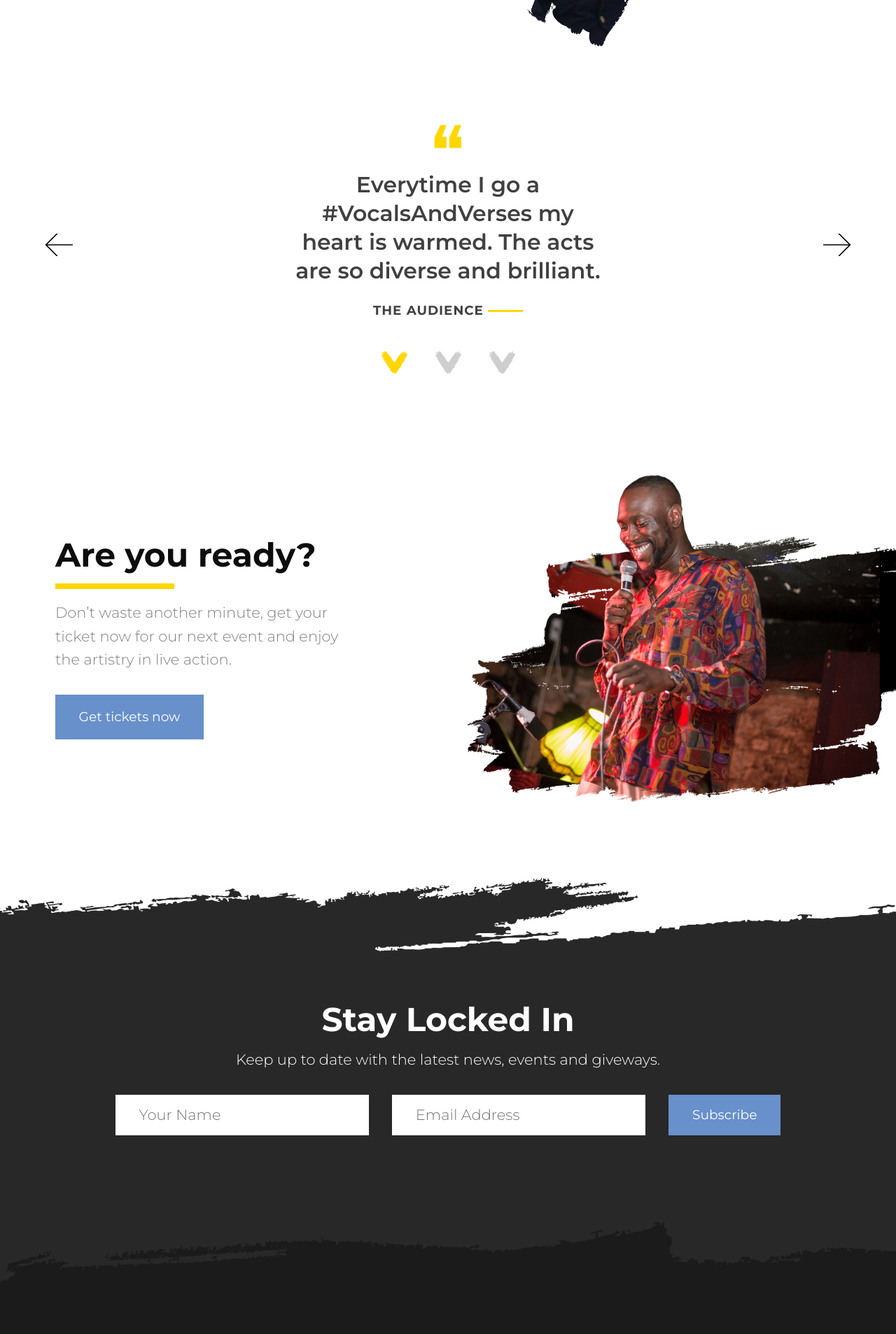
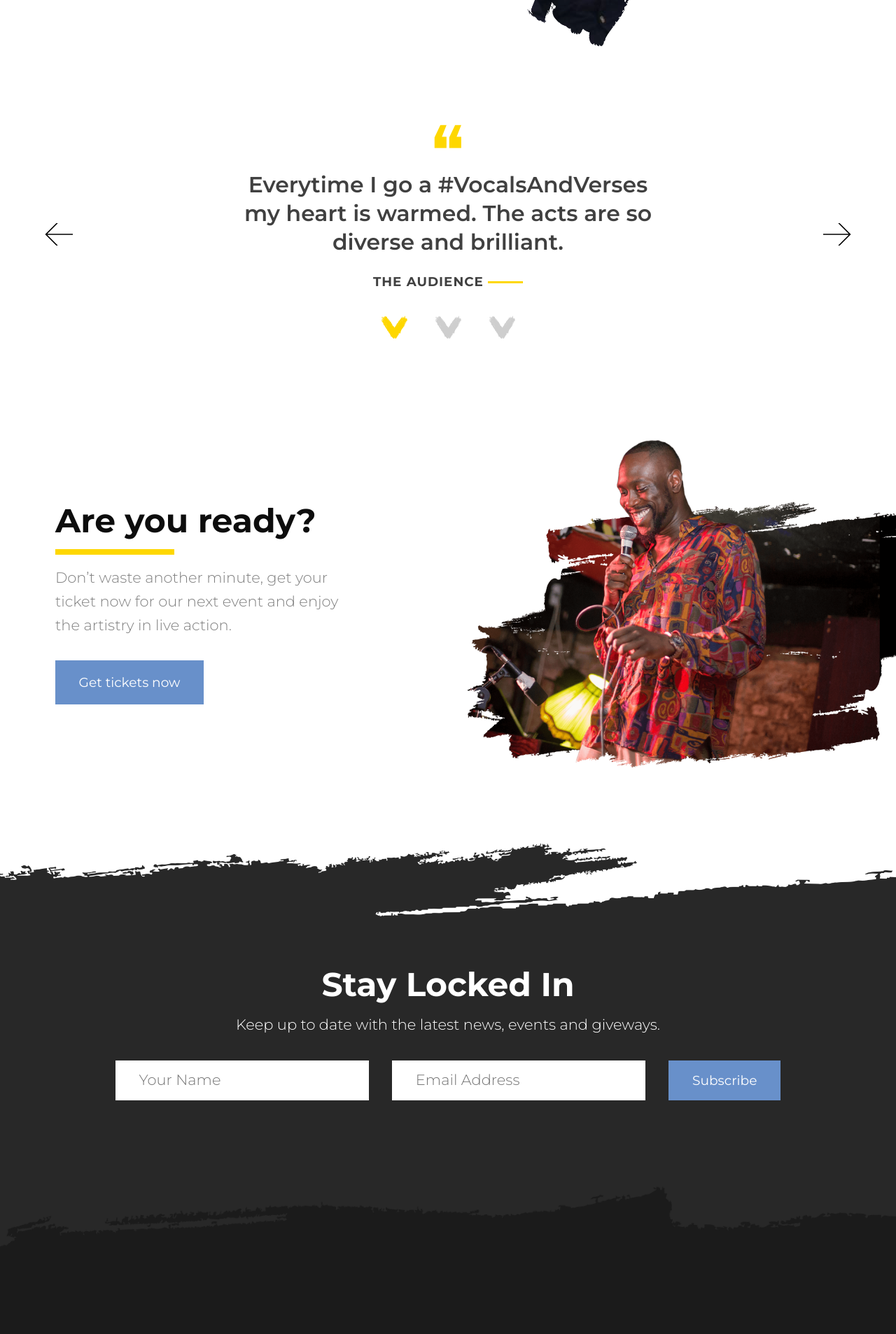
Before and after one commit to LloydBennett/vocalsandverses, a Jekyll site: the page built from index.html, in a window 1280 px wide. Shown: the part 2490-4397 px from the top of the page at 70% size. Built offline with Jekyll 4.4.1, drawn with Linux system fonts in a browser that asks for light colours.

Commit message:
made tweaks to carousel module

```diff
--- a/_includes/testimonals.html
+++ b/_includes/testimonals.html
@@ -1,16 +1,21 @@
 <section class="section testimonals quote-mark" data-carousel="testimonal">
   <div class="container">
-    <div class="col-md-5 testimonals-entry">
+    <div class="testimonals-wrapper">
+      <div class="testimonals-entry">
+        <div class="testimonals-entry-wrapper">
           <blockquote>
             <q>Everytime I go a #VocalsAndVerses my
               heart is warmed. The acts are so diverse
-        and brilliant.</q>
+              and brilliant.
+            </q>
             <span class="quotee">
               The Audience
             </span>
           </blockquote>
         </div>
-    <div class="col-md-5 testimonals-entry">
+      </div>
+      <div class="testimonals-entry">
+        <div class="testimonals-entry-wrapper">
           <blockquote>
             <q>Testing One</q>
             <span class="quotee">
@@ -18,13 +23,17 @@
             </span>
           </blockquote>
         </div>
-    <div class="col-md-5 testimonals-entry">
+      </div>
+      <div class="testimonals-entry">
+        <div class="testimonals-entry-wrapper">
           <blockquote>
             <q>Testing Two</q>
             <span class="quotee">
               The Audience
             </span>
           </blockquote>
+        </div>
+      </div>
     </div>
     <div class="chevrons">
       <div class="prev controller">
--- a/javascript/dev/main.js
+++ b/javascript/dev/main.js
@@ -34,6 +34,7 @@ function removeClassFromNodeList(nodeList, className){
 		var testimonialWidget = new Carousel({
 			nextController: document.querySelector('.next'),
 			prevController: document.querySelector('.prev'),
+      wrapper: document.querySelector('.testimonals-wrapper'),
 			slides: document.querySelectorAll('.testimonals-entry'),
       progressTabs: document.querySelectorAll('.testimonals-progress-tabs .tab')
 		});
--- a/javascript/production/script.js
+++ b/javascript/production/script.js
@@ -34,6 +34,7 @@ function removeClassFromNodeList(nodeList, className){
 		var testimonialWidget = new Carousel({
 			nextController: document.querySelector('.next'),
 			prevController: document.querySelector('.prev'),
+      wrapper: document.querySelector('.testimonals-wrapper'),
 			slides: document.querySelectorAll('.testimonals-entry'),
       progressTabs: document.querySelectorAll('.testimonals-progress-tabs .tab')
 		});
@@ -53,7 +54,7 @@ function removeClassFromNodeList(nodeList, className){
 
 function Carousel(options) {
   var defaults = {
-    autoplay: true,
+    autoplay: false,
     delay: 10000
   };
   this.options = Object.assign(options, defaults);
@@ -61,6 +62,9 @@ function Carousel(options) {
   this.previousSlideCounter = this.options.slides.length - 1;
   this.isAnimating = false;
   this.timer;
+  this.slidesWidth = 1440; // width of the inner carousel wrapper container
+  //this.slidesWidth = this.options.wrapper.getBoundingClientRect().width;
+  console.log(this.options.wrapper);
   this.init();
 }
 
@@ -122,7 +126,7 @@ Carousel.prototype = {
     this.counter = index;
     this.previousSlideCounter = index - 1;
     this.checkCounterLimit(index);
-    this.animateSlides(slides[index], slides[this.previousSlideCounter]);
+    this.animateSlides();
   },
   move: function(direction) {
     var slides = this.options.slides;
@@ -132,16 +136,14 @@ Carousel.prototype = {
     this.counter += direction;
     this.previousSlideCounter += direction;
     this.checkCounterLimit(direction);
-    this.animateSlides(slides[this.counter], slides[this.previousSlideCounter]);
+    this.animateSlides();
   },
-  animateSlides: function(slideIn, slideOut) {
+  animateSlides: function() {
+    var translateAmount = -this.slidesWidth * this.counter;
     this.isAnimating = true;
-    removeClassFromNodeList(this.options.slides, ['previous-slide', 'active-slide']);
-    slideOut.classList.add('previous-slide');
-    slideIn.classList.add('active-slide');
     this.updateProgressTab();
-
-    slideIn.addEventListener('webkitTransitionEnd', function(){
+    this.options.wrapper.style.transform = "translateX(" + translateAmount + "px)"
+    this.options.wrapper.addEventListener('webkitTransitionEnd', function(){
       this.isAnimating = false;
     }.bind(this));
   },
--- a/vocalsandverses.css
+++ b/vocalsandverses.css
@@ -1630,36 +1630,30 @@ body.menu-open {
   text-align: center; }
   .testimonals .container {
     position: relative;
-    min-height: 300px;
     overflow-x: hidden; }
 
+.testimonals-wrapper {
+  display: -webkit-box;
+  display: -ms-flexbox;
+  display: flex;
+  -webkit-transition: -webkit-transform 400ms cubic-bezier(0.46, 0.09, 0.48, 1.04);
+  transition: -webkit-transform 400ms cubic-bezier(0.46, 0.09, 0.48, 1.04);
+  transition: transform 400ms cubic-bezier(0.46, 0.09, 0.48, 1.04);
+  transition: transform 400ms cubic-bezier(0.46, 0.09, 0.48, 1.04), -webkit-transform 400ms cubic-bezier(0.46, 0.09, 0.48, 1.04); }
+
 .testimonals-entry {
-  float: none;
+  -ms-flex-negative: 0;
+      flex-shrink: 0;
   margin-left: auto;
   margin-right: auto;
-  position: absolute;
-  top: 0;
-  left: 0;
-  right: 0;
-  opacity: 0;
   pointer-events: none;
-  -webkit-transform: translateX(80%);
-          transform: translateX(80%);
   -webkit-transition: 400ms cubic-bezier(0.46, 0.09, 0.48, 1.04);
-  transition: 400ms cubic-bezier(0.46, 0.09, 0.48, 1.04); }
-  .testimonals-entry.active-slide {
-    -webkit-transform: translateX(0);
-            transform: translateX(0);
-    opacity: 1;
-    pointer-events: auto;
-    -webkit-transition: 400ms cubic-bezier(0.46, 0.09, 0.48, 1.04);
-    transition: 400ms cubic-bezier(0.46, 0.09, 0.48, 1.04); }
-  .testimonals-entry.previous-slide {
-    -webkit-transform: translateX(-80%);
-            transform: translateX(-80%);
-    opacity: 0;
-    -webkit-transition: 400ms cubic-bezier(0.46, 0.09, 0.48, 1.04);
-    transition: 400ms cubic-bezier(0.46, 0.09, 0.48, 1.04); }
+  transition: 400ms cubic-bezier(0.46, 0.09, 0.48, 1.04);
+  width: 100%; }
+
+.testimonals-entry-wrapper {
+  margin: 0 auto;
+  max-width: 600px; }
 
 .chevrons {
   position: absolute;
@@ -1683,28 +1677,7 @@ body.menu-open {
     -webkit-transform: rotate(-180deg);
             transform: rotate(-180deg); }
   .controller.next {
-    right: 0;
-    -webkit-transform: translateX(0);
-            transform: translateX(0);
-    -webkit-transition: -webkit-transform 400ms cubic-bezier(0.46, 0.09, 0.48, 1.04);
-    transition: -webkit-transform 400ms cubic-bezier(0.46, 0.09, 0.48, 1.04);
-    transition: transform 400ms cubic-bezier(0.46, 0.09, 0.48, 1.04);
-    transition: transform 400ms cubic-bezier(0.46, 0.09, 0.48, 1.04), -webkit-transform 400ms cubic-bezier(0.46, 0.09, 0.48, 1.04); }
-    .controller.next:hover {
-      -webkit-transform: translateX(-80px);
-              transform: translateX(-80px);
-      -webkit-transition: -webkit-transform 400ms cubic-bezier(0.46, 0.09, 0.48, 1.04);
-      transition: -webkit-transform 400ms cubic-bezier(0.46, 0.09, 0.48, 1.04);
-      transition: transform 400ms cubic-bezier(0.46, 0.09, 0.48, 1.04);
-      transition: transform 400ms cubic-bezier(0.46, 0.09, 0.48, 1.04), -webkit-transform 400ms cubic-bezier(0.46, 0.09, 0.48, 1.04); }
-
-.testimonals-progress {
-  position: absolute;
-  bottom: 0;
-  left: 50%;
-  -webkit-transform: translateX(-50%);
-          transform: translateX(-50%);
-  width: 100%; }
+    right: 0; }
 
 .testimonals-progress-tabs {
   display: inline-block;
```
Also changed, not shown: _sass/modules/_testimonals.scss (+43 -32 lines), javascript/dev/modules/carousel.js (+10 -9 lines), 10 other files. Lines whose indentation alone changed are shown as unchanged.
